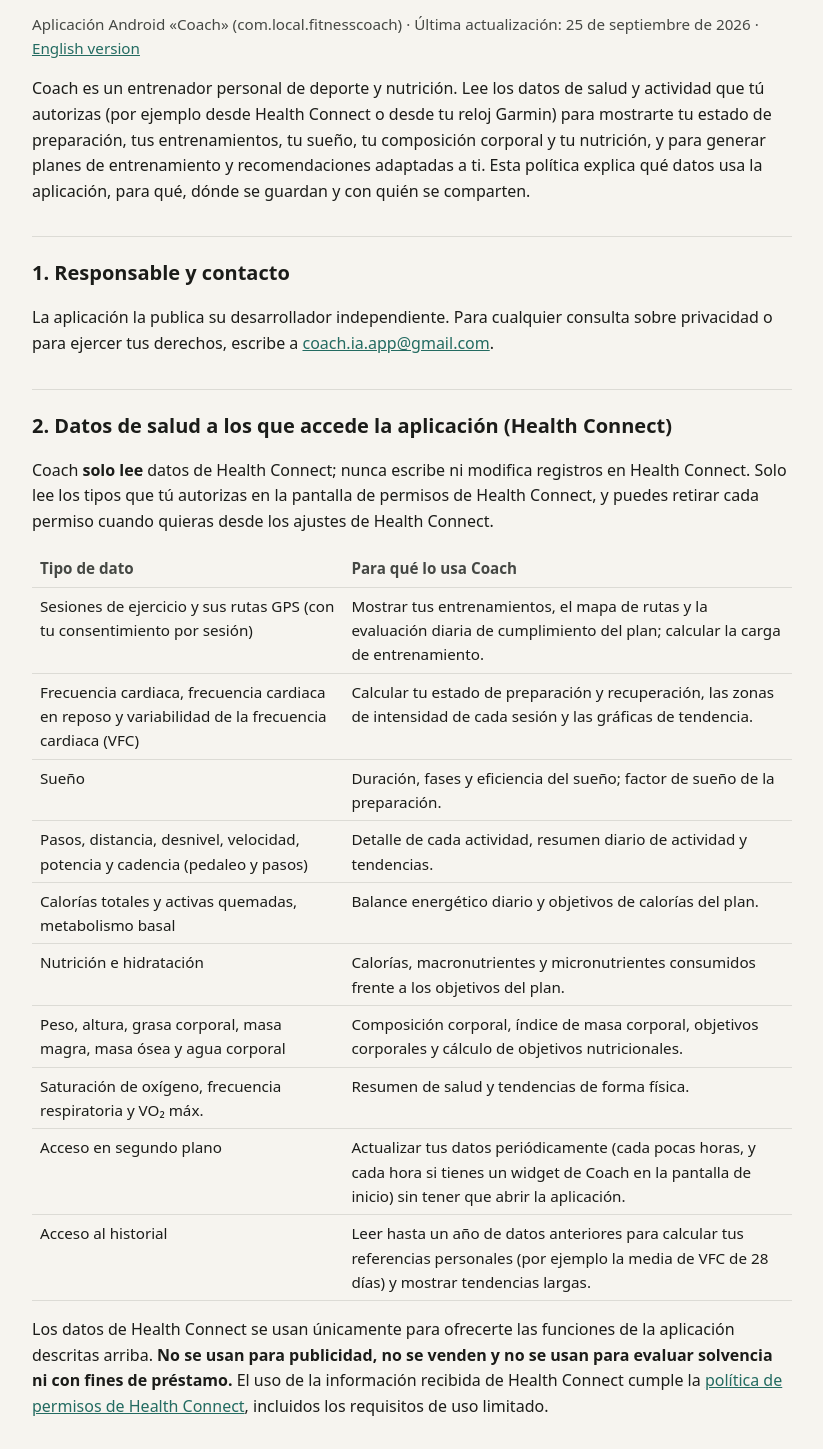
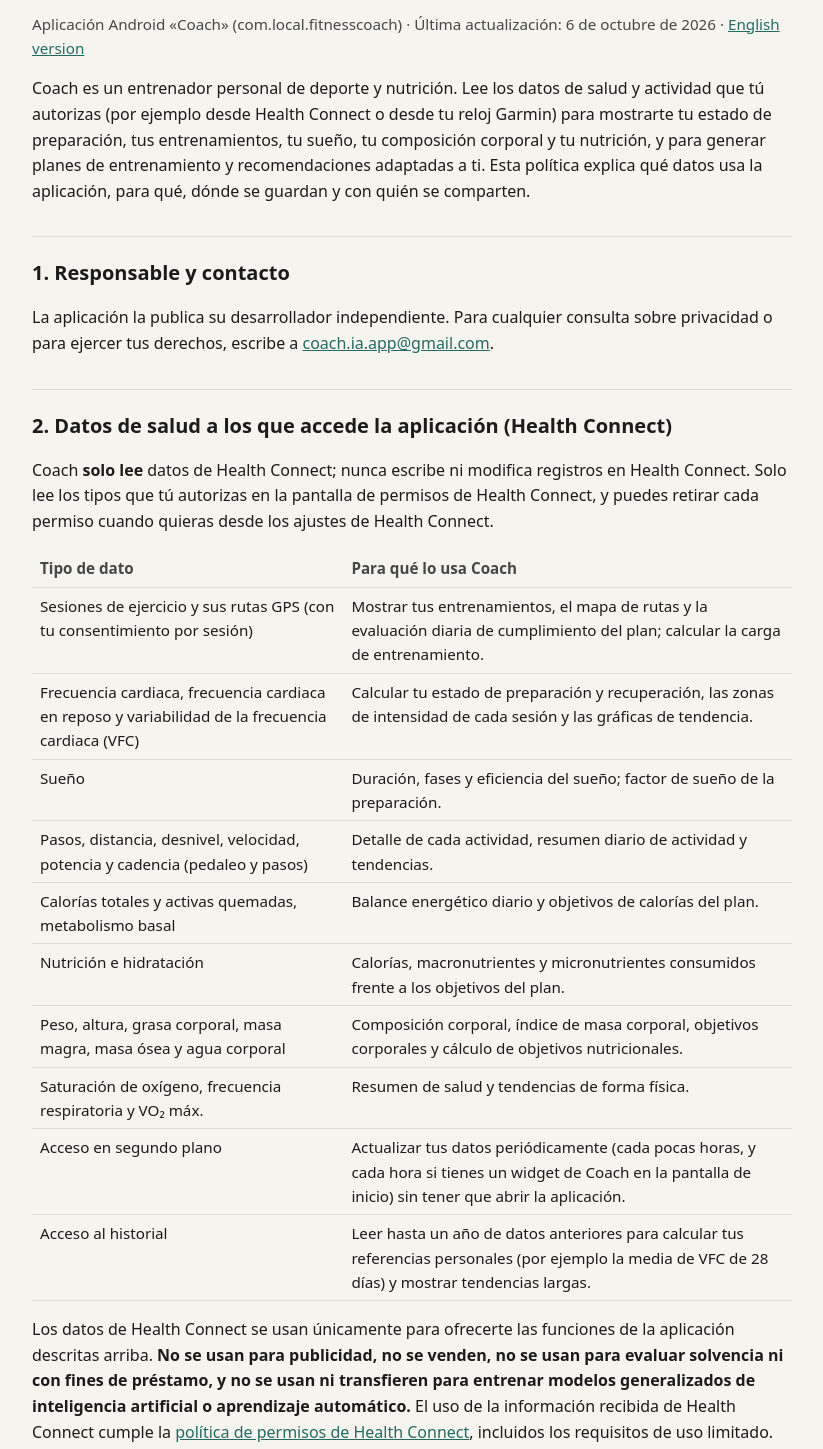
Before and after one commit to coach-ia-app/coach-privacy, a plain HTML site: page index.html in a window 1280 px wide. Shown: the part 84-1533 px from the top of the page, without its empty margins (228-1051 px from the left). Drawn offline with Linux system fonts and the light colour scheme.

Commit message:
Actualizar política de privacidad: requisitos de uso limitado de Health Connect y exclusión de entrenamiento de IA

```diff
--- a/index.html
+++ b/index.html
@@ -9,7 +9,7 @@
 <body>
 <main>
 <h1>Política de privacidad de Coach</h1>
-<p class="meta">Aplicación Android «Coach» (com.local.fitnesscoach) · Última actualización: 25 de septiembre de 2026 · <a href="en.html">English version</a></p>
+<p class="meta">Aplicación Android «Coach» (com.local.fitnesscoach) · Última actualización: 6 de octubre de 2026 · <a href="en.html">English version</a></p>
 
 <p>Coach es un entrenador personal de deporte y nutrición. Lee los datos de salud y actividad que tú autorizas (por ejemplo desde Health Connect o desde tu reloj Garmin) para mostrarte tu estado de preparación, tus entrenamientos, tu sueño, tu composición corporal y tu nutrición, y para generar planes de entrenamiento y recomendaciones adaptadas a ti. Esta política explica qué datos usa la aplicación, para qué, dónde se guardan y con quién se comparten.</p>
 
@@ -31,7 +31,7 @@
 <tr><td>Acceso en segundo plano</td><td>Actualizar tus datos periódicamente (cada pocas horas, y cada hora si tienes un widget de Coach en la pantalla de inicio) sin tener que abrir la aplicación.</td></tr>
 <tr><td>Acceso al historial</td><td>Leer hasta un año de datos anteriores para calcular tus referencias personales (por ejemplo la media de VFC de 28 días) y mostrar tendencias largas.</td></tr>
 </table>
-<p>Los datos de Health Connect se usan únicamente para ofrecerte las funciones de la aplicación descritas arriba. <strong>No se usan para publicidad, no se venden y no se usan para evaluar solvencia ni con fines de préstamo.</strong> El uso de la información recibida de Health Connect cumple la <a href="https://support.google.com/googleplay/android-developer/answer/12991134">política de permisos de Health Connect</a>, incluidos los requisitos de uso limitado.</p>
+<p>Los datos de Health Connect se usan únicamente para ofrecerte las funciones de la aplicación descritas arriba. <strong>No se usan para publicidad, no se venden, no se usan para evaluar solvencia ni con fines de préstamo, y no se usan ni transfieren para entrenar modelos generalizados de inteligencia artificial o aprendizaje automático.</strong> El uso de la información recibida de Health Connect cumple la <a href="https://support.google.com/googleplay/android-developer/answer/12991134">política de permisos de Health Connect</a>, incluidos los requisitos de uso limitado.</p>
 
 <h2>3. Otros datos</h2>
 <ul>
@@ -48,7 +48,7 @@
 <h2>5. Cuándo salen datos del dispositivo</h2>
 <p>Los datos solo salen del dispositivo para las funciones que activas tú:</p>
 <ul>
-<li><strong>Inteligencia artificial</strong>: en modo LOCAL todo se procesa en el teléfono con un modelo descargado. En los modos HÍBRIDO y REMOTO, para generar planes, responder al chat o analizar periodos, se envía un <em>resumen</em> de tus datos de salud, actividad y nutrición, junto con tu pregunta, al proveedor de IA que configures con tu propia clave (OpenAI, Google Gemini, Anthropic, DeepSeek o Azure OpenAI). No se envían tus rutas GPS ni las series completas de frecuencia cardiaca. El tratamiento en ese proveedor se rige por su propia política de privacidad.</li>
+<li><strong>Inteligencia artificial</strong>: en modo LOCAL todo se procesa en el teléfono con un modelo descargado. En los modos HÍBRIDO y REMOTO, para generar planes, responder al chat o analizar periodos, se envía un <em>resumen</em> de tus datos de salud, actividad y nutrición, junto con tu pregunta, al proveedor de IA que configures con tu propia clave (OpenAI, Google Gemini, Anthropic, DeepSeek o Azure OpenAI). No se envían tus rutas GPS ni las series completas de frecuencia cardiaca. Los datos de salud transmitidos a las APIs de dichos proveedores se utilizan exclusivamente para generar la respuesta solicitada en tiempo real y no se conservan ni utilizan para entrenar modelos de IA.</li>
 <li><strong>Envío de composición corporal a Garmin</strong> (desactivado por defecto): si lo activas, Coach envía a tu cuenta de Garmin Connect tu peso, grasa corporal, agua corporal, masa ósea, metabolismo basal e IMC.</li>
 <li><strong>Creación de rutas</strong>: se envían el punto de salida, la distancia y el deporte a OpenRouteService (con tu clave), y los nombres de lugares que escribas a Nominatim (OpenStreetMap) para localizarlos.</li>
 <li><strong>Mapas</strong>: para dibujar el mapa se piden teselas de la zona visible a Esri (ArcGIS) u OpenTopoMap.</li>
```
Also changed, not shown: en.html (+3 -3 lines).
